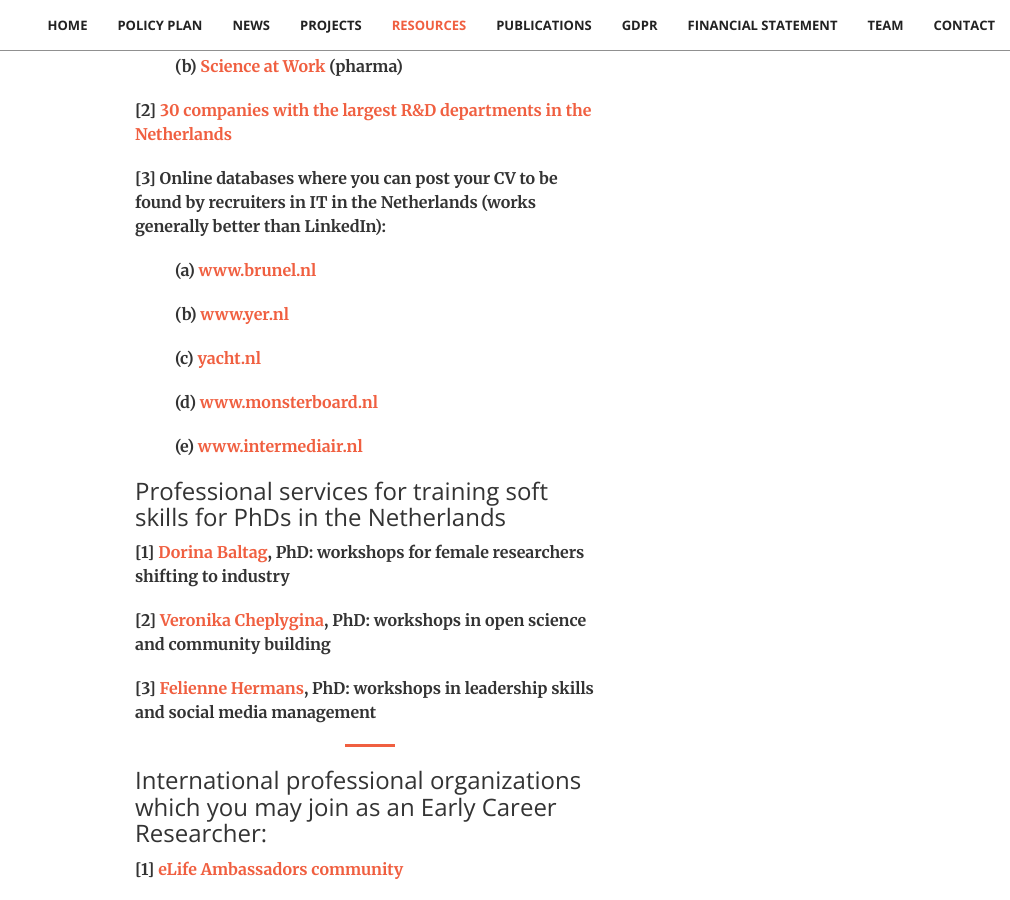
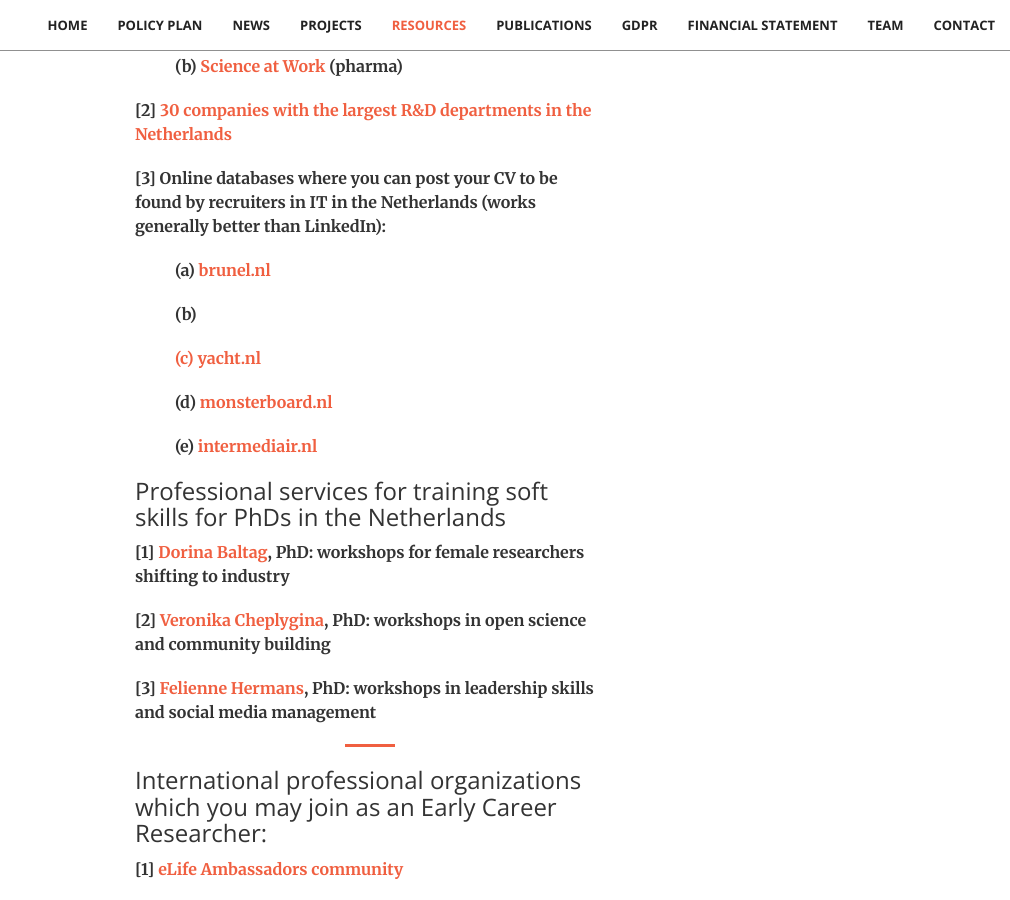
Before and after one commit to stichting-solaris/stichting-solaris.github.io, a Jekyll site: the page built from index.html, in a window 1280 px wide and 900 px high, scrolled down 24052 px. Shown: the whole window, without its empty margins (270-1280 px from the left). Built offline with Jekyll 4.4.1, drawn with Linux system fonts in a browser that asks for light colours.

Commit message:
Update resources.html

```diff
--- a/_includes/resources.html
+++ b/_includes/resources.html
@@ -26,11 +26,11 @@
 
                 <p> [3] Online databases where you can post your CV to be found by recruiters in IT in the Netherlands
                     (works generally better than LinkedIn):
-                    <p class="tab">(a) <a href="https://www.brunel.nl/">www.brunel.nl</a></p>
-                    <p class="tab">(b) <a href="https://www.yer.nl/">www.yer.nl</a></p>
+                    <p class="tab">(a) <a href="https://www.brunel.nl/">brunel.nl</a></p>
+                    <p class="tab">(b) <a href="https://www.yer.nl/"yer.nl</a></p>
                     <p class="tab">(c) <a href="https://www.yacht.nl/">yacht.nl</a></p>
-                    <p class="tab">(d) <a href="https://www.monsterboard.nl/">www.monsterboard.nl</a></p>
-                    <p class="tab">(e) <a href="https://www.intermediair.nl/">www.intermediair.nl</a></p>
+                    <p class="tab">(d) <a href="https://www.monsterboard.nl/">monsterboard.nl</a></p>
+                    <p class="tab">(e) <a href="https://www.intermediair.nl/">intermediair.nl</a></p>
 
 
                 <h3 class="section-heading">Professional services for training soft skills for PhDs in the Netherlands</h3>
```
